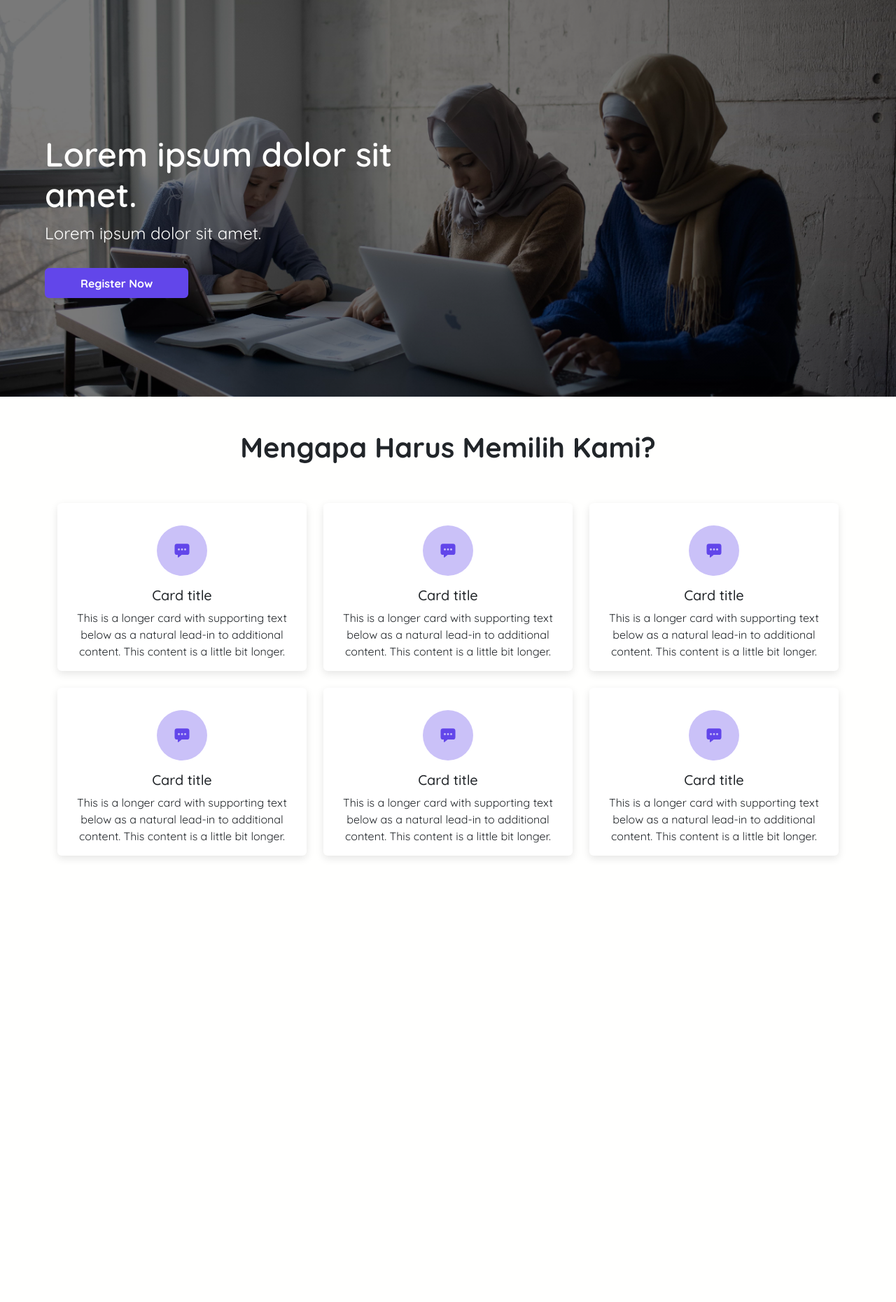
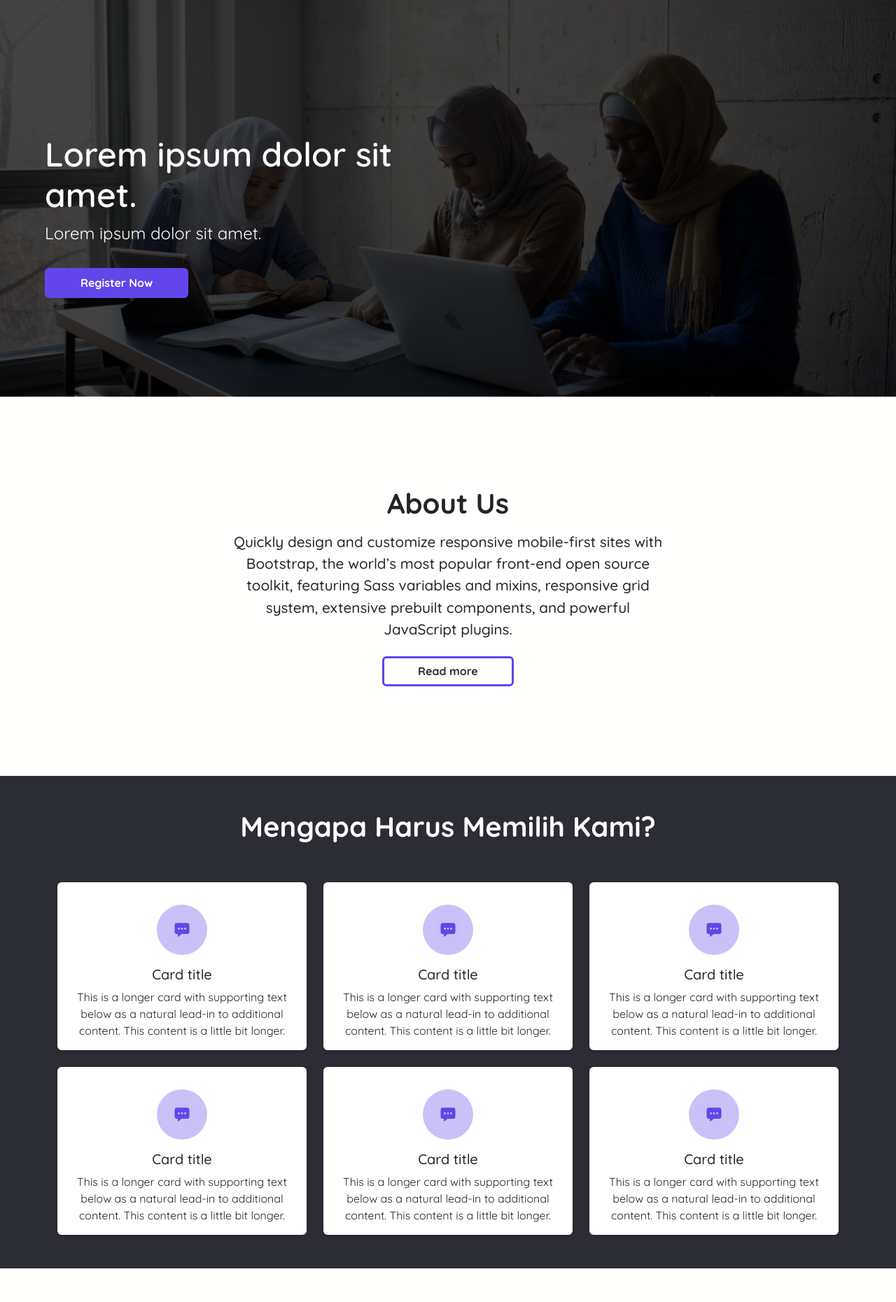
Before and after one commit to alfinautami/loziprivate, a PHP site: page / in a window 1280 px wide. Shown: the part 60-1921 px from the top of the page at 70% size. Before the commit the page ends 1287 px from the top, so only its background shows below. Run offline with PHP 8.4, Linux system fonts and the light colour scheme.

Commit message:
commit changes

```diff
--- a/assets/css/style.css
+++ b/assets/css/style.css
@@ -129,11 +129,12 @@ body {
   flex-direction: column;
   width: 100%;
   height: 35.41rem;
-  background-image: linear-gradient(rgba(0, 0, 0, 0.527), rgba(0, 0, 0, 0.527)),
+  background-image: linear-gradient(rgba(0, 0, 0, 0.737), rgba(0, 0, 0, 0.737)),
     url("../img/hero-img-min.jpg");
   background-position: center;
   background-repeat: no-repeat;
   background-size: cover;
+  background-attachment: fixed;
 }
 
 .hero-text {
@@ -208,12 +209,65 @@ body {
 
 /* Hero Section End */
 
+/* About Us */
+
+#aboutUs {
+  position: relative;
+  width: 100%;
+  height: auto;
+  margin: 3rem 0;
+  padding: 4rem 0;
+  display: flex;
+  flex-direction: column;
+  justify-content: center;
+  align-items: center;
+  text-align: center;
+}
+
+#aboutUs h1 {
+  font-size: 2.5rem;
+  font-weight: var(--fw-5);
+}
+
+#aboutUs p {
+  font-size: 1.3rem;
+  font-weight: var(--fw-3);
+}
+
+.btn-secondary {
+  background-color: transparent;
+  color: var(--headline-color);
+  font-weight: var(--fw-5);
+  border: 0.2rem solid var(--button-bg-color);
+  margin-top: 1rem;
+  padding: 0.4rem 3rem;
+}
+
+.btn-secondary:hover {
+  transition: 0.6s ease-in-out;
+  border-color: var(--button-bg-color);
+  background-color: var(--button-bg-color);
+}
+
+.btn-secondary:active,
+.btn-secondary:focus {
+  border-color: var(--button-bg-color) !important;
+  color: var(--headline-color) !important;
+  background-color: transparent !important;
+}
+
+/* About Us End */
+
 /* Why Us Section */
 
 #whyUsSection {
   position: relative;
   width: 100%;
   height: auto;
+  background-image: linear-gradient(#2b2c34, #2b2c34),
+    url("../img/why-us-img.jpg");
+  background-size: cover;
+  background-position: center;
   margin: 3rem 0;
 }
 
@@ -221,12 +275,19 @@ body {
   font-size: 2.5rem;
   font-weight: var(--fw-5);
   text-align: center;
+  padding: 3rem 0 0 0;
+  color: var(--nav-text-color);
 }
 
 .why-us-card {
   border: none;
-  box-shadow: rgba(0, 0, 0, 0.1) 0px 4px 12px;
+  box-shadow: rgba(0, 0, 0, 0.16) 0px 1px 4px;
   text-align: center;
+}
+
+.why-us-card:hover {
+  transition: 0.6s;
+  box-shadow: rgba(0, 0, 0, 0.16) 0px 3px 6px, rgba(0, 0, 0, 0.23) 0px 3px 6px;
 }
 
 .circle-container {
--- a/index.html
+++ b/index.html
@@ -16,6 +16,12 @@
       rel="stylesheet"
       integrity="sha384-rbsA2VBKQhggwzxH7pPCaAqO46MgnOM80zW1RWuH61DGLwZJEdK2Kadq2F9CUG65"
       crossorigin="anonymous" />
+    <!-- Animate CSS -->
+    <link
+      rel="stylesheet"
+      href="https://cdnjs.cloudflare.com/ajax/libs/animate.css/4.1.1/animate.min.css" />
+    <!-- AOS -->
+    <link href="https://unpkg.com/aos@2.3.1/dist/aos.css" rel="stylesheet" />
     <!-- My CSS -->
     <link rel="stylesheet" href="./assets/css/style.css" />
   </head>
@@ -63,22 +69,59 @@
     <section id="heroSection">
       <div class="hero-image">
         <div class="hero-text col-xxl-auto">
-          <h1>Lorem ipsum dolor sit amet.</h1>
-          <p>Lorem ipsum dolor sit amet.</p>
+          <h1 class="animate__animated animate__backInDown">
+            Lorem ipsum dolor sit amet.
+          </h1>
+          <p class="animate__animated animate__backInLeft animate__delay-1s">
+            Lorem ipsum dolor sit amet.
+          </p>
           <div>
-            <a class="btn btn-primary" href="">Register Now</a>
+            <a
+              class="btn btn-primary animate__animated animate__backInUp animate__delay-2s"
+              href=""
+              >Register Now</a
+            >
           </div>
         </div>
       </div>
     </section>
     <!-- Hero Section End -->
 
+    <!-- About Us -->
+    <section id="aboutUs">
+      <div class="px-4 py-3">
+        <h1 class="mb-3" data-aos="fade-down" data-aos-duration="600">
+          About Us
+        </h1>
+        <div class="col-lg-6 mx-auto">
+          <p class="mb-2" data-aos="zoom-in" data-aos-duration="900">
+            Quickly design and customize responsive mobile-first sites with
+            Bootstrap, the world’s most popular front-end open source toolkit,
+            featuring Sass variables and mixins, responsive grid system,
+            extensive prebuilt components, and powerful JavaScript plugins.
+          </p>
+          <div class="d-grid gap-2 d-sm-flex justify-content-sm-center">
+            <a
+              class="btn btn-secondary"
+              data-aos="flip-up"
+              data-aos-duration="1200"
+              href=""
+              >Read more</a
+            >
+          </div>
+        </div>
+      </div>
+    </section>
+    <!-- About Us End -->
+
     <!-- Why Us Section -->
     <section id="whyUsSection">
-      <h1 class="why-us-title">Mengapa Harus Memilih Kami?</h1>
+      <h1 class="why-us-title" data-aos="fade-right" data-aos-duration="600">
+        Mengapa Harus Memilih Kami?
+      </h1>
       <div class="container py-5 mt-2">
         <div class="row row-cols-1 row-cols-md-3 g-4">
-          <div class="col">
+          <div class="col" data-aos="zoom-in" data-aos-duration="400">
             <div class="why-us-card card">
               <div class="circle-container">
                 <div class="circle">
@@ -95,7 +138,7 @@
               </div>
             </div>
           </div>
-          <div class="col">
+          <div class="col" data-aos="zoom-in" data-aos-duration="800">
             <div class="why-us-card card">
               <div class="circle-container">
                 <div class="circle">
@@ -112,7 +155,7 @@
               </div>
             </div>
           </div>
-          <div class="col">
+          <div class="col" data-aos="zoom-in" data-aos-duration="1200">
             <div class="why-us-card card">
               <div class="circle-container">
                 <div class="circle">
@@ -129,7 +172,7 @@
               </div>
             </div>
           </div>
-          <div class="col">
+          <div class="col" data-aos="zoom-in" data-aos-duration="1600">
             <div class="why-us-card card">
               <div class="circle-container">
                 <div class="circle">
@@ -146,7 +189,7 @@
               </div>
             </div>
           </div>
-          <div class="col">
+          <div class="col" data-aos="zoom-in" data-aos-duration="2000">
             <div class="why-us-card card">
               <div class="circle-container">
                 <div class="circle">
@@ -163,7 +206,7 @@
               </div>
             </div>
           </div>
-          <div class="col">
+          <div class="col" data-aos="zoom-in" data-aos-duration="2400">
             <div class="why-us-card card">
               <div class="circle-container">
                 <div class="circle">
@@ -198,5 +241,14 @@
     <script
       nomodule
       src="https://unpkg.com/ionicons@5.5.2/dist/ionicons/ionicons.js"></script>
+    <!-- AOS JS -->
+    <script src="https://unpkg.com/aos@2.3.1/dist/aos.js"></script>
+
+    <!-- Initialize AOS -->
+    <script>
+      AOS.init({
+        once: true,
+      });
+    </script>
   </body>
 </html>
```
Also changed, not shown: assets/img/why-us-img.jpg (added).
